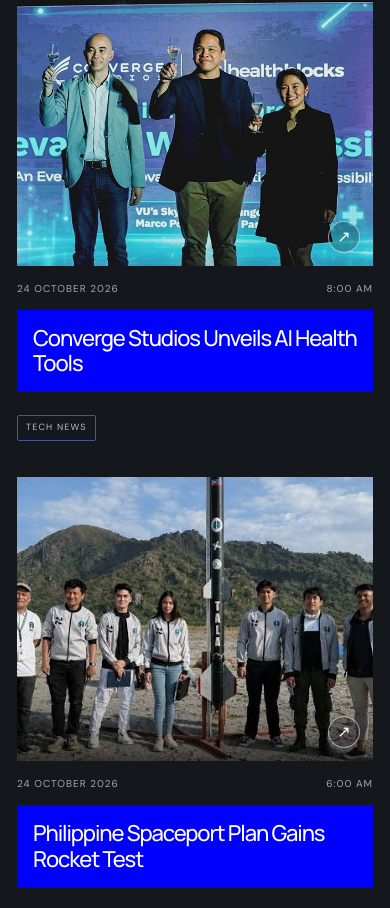
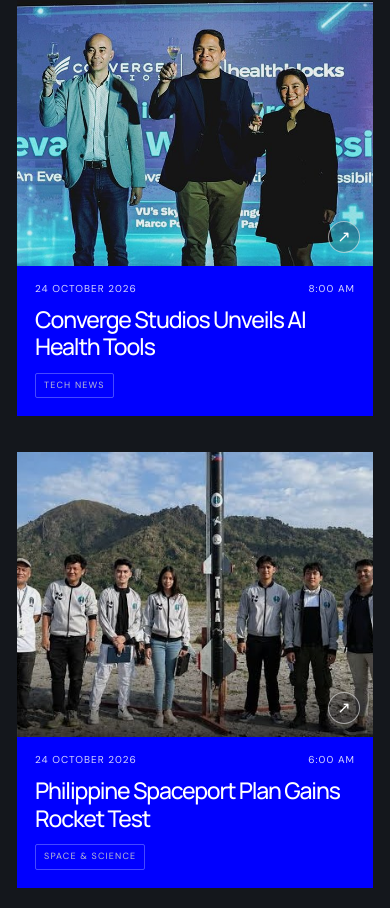
Before and after one commit to apxcx/viper.ph, an Astro site: page / in a window 390 px wide. Shown: the part 2022-2930 px from the top of the page. Built offline with nearby package versions, Linux system fonts and the light colour scheme; Astro itself is replaced by a stand-in of ours; a web font is replaced by a local one.

Commit message:
Align latest news panels with hero card typography

```diff
--- a/TODO.md
+++ b/TODO.md
@@ -20,3 +20,4 @@
   - Keep `#14171c` as the page background and `#0000ff` as the accent for buttons, highlights, and article title backgrounds, while reducing unrelated blue flourishes.
 - [x] Add a complete Viper.ph footer populated from the live site's published content.
   - Include the published Viper.ph description, `hi@viper.ph`, the Quezon City address, category links, social links, and available utility links such as Events, Partnerships, Privacy Policy, and Terms and Conditions.
+- [x] Match the two-column news articles below the hero to the hero-card title/date scale, using the date and time at the top of a blue title panel as shown in the user reference.
--- a/src/styles/global.css
+++ b/src/styles/global.css
@@ -92,7 +92,9 @@
 .latest__layout { display: grid; grid-template-columns: minmax(0, 1.55fr) minmax(260px, 0.7fr); gap: 54px; padding-top: 22px; }
 .latest__grid { display: grid; grid-template-columns: repeat(2, minmax(0, 1fr)); gap: 45px 22px; }
 .latest__grid .news-card__image-link { aspect-ratio: 1.25; }
-.latest__grid .news-card h2 { font-size: clamp(22px, 2.2vw, 32px); }
+.latest__grid .news-card__body { padding: 15px 18px 18px; background: var(--color-viper-accent); }
+.latest__grid .news-card__meta { color: #d6d6ff; font-size: 10px; }
+.latest__grid .news-card h2 { margin: 10px 0 0; padding: 0; font-size: clamp(21px, 1.8vw, 26px); line-height: 1.2; }
 .briefing { align-self: start; padding: 30px; border: 1px solid var(--color-viper-line); background: var(--color-viper-surface); }
 .briefing h2 { margin: 22px 0 20px; font-family: var(--font-display); font-size: clamp(38px, 4vw, 56px); line-height: 1.02; letter-spacing: -0.07em; font-weight: 500; }
 .briefing p { margin: 0; color: #c3c3cb; font-size: 14px; line-height: 1.55; }
@@ -164,6 +166,7 @@
   .news-card--compact .news-card__image-link { aspect-ratio: 1.85; }
   .news-card h2 { padding: 16px; font-size: 26px; }
   .news-card--compact h2 { padding: 0; font-size: 23px; }
+  .latest__grid .news-card h2 { padding: 0; font-size: 23px; }
   .latest { padding-bottom: 90px; }
   .briefing { padding: 22px; }
   .site-footer__main { grid-template-columns: repeat(2, minmax(0, 1fr)); gap: 34px 24px; padding-top: 48px; padding-bottom: 42px; }
```
